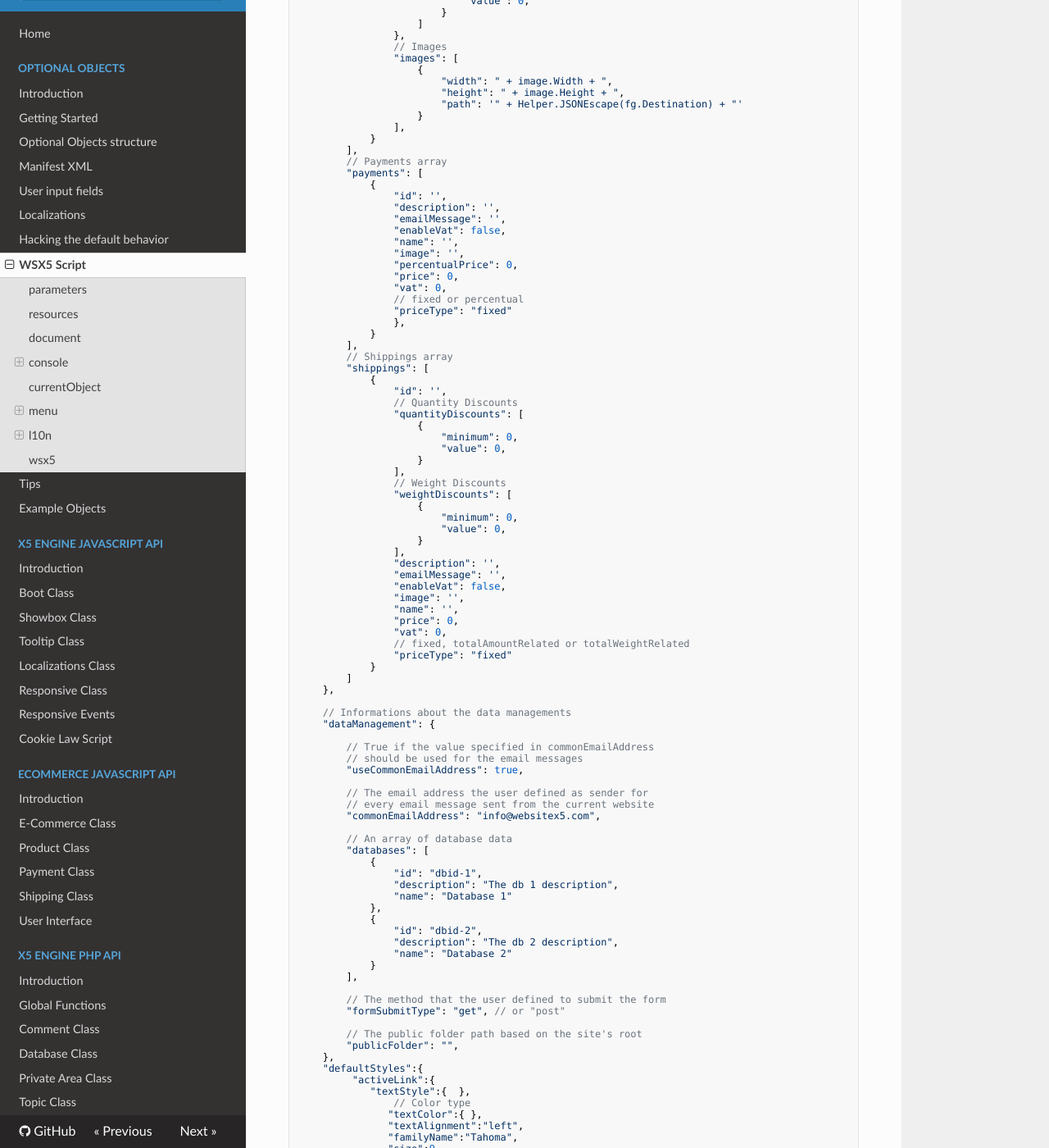
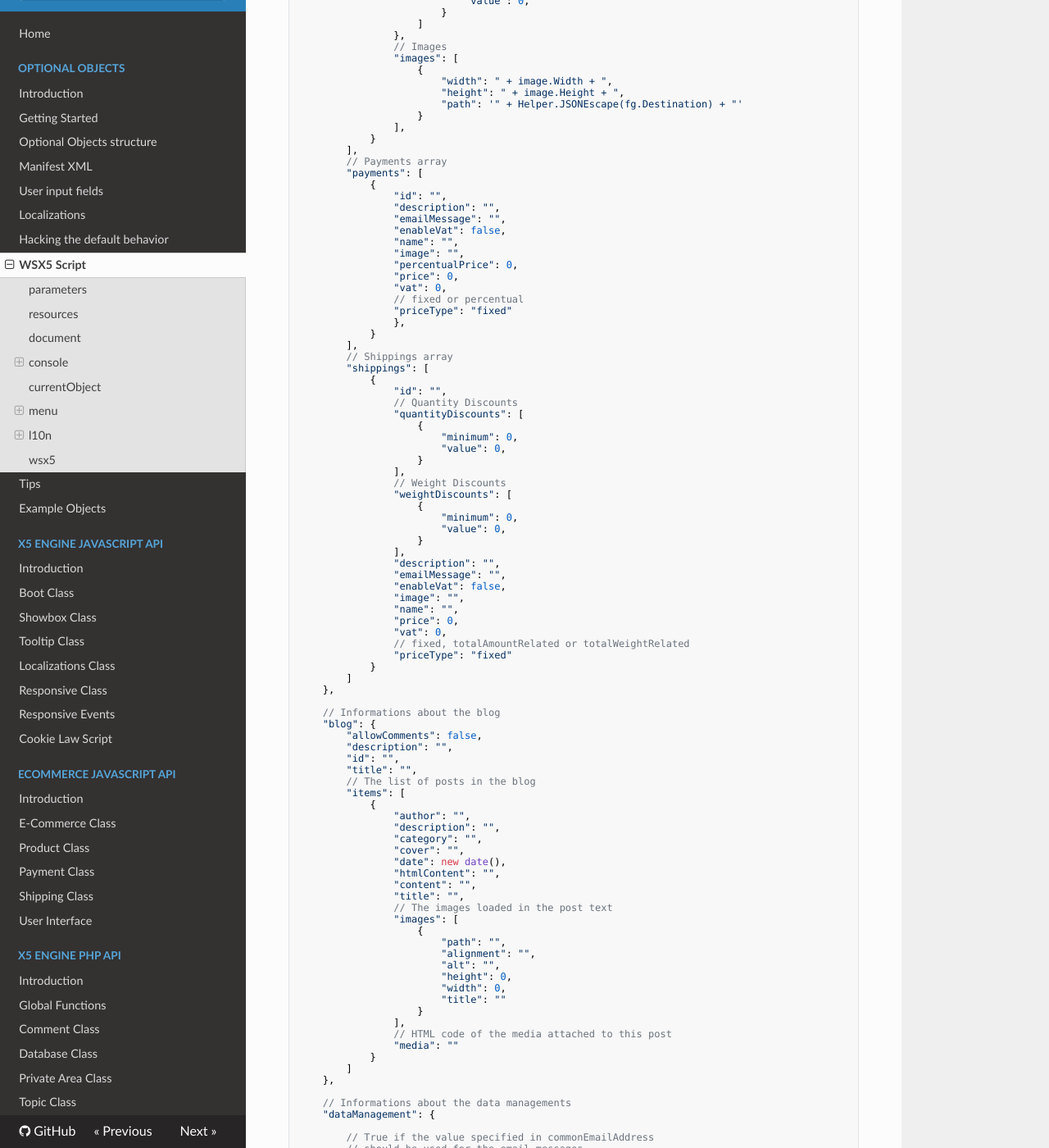
Before and after one commit to WebSiteX5/wsx5-developers-guide, an MkDocs documentation site: the page built from docs/optional-objects/wsx5-script.md, in a window 1280 px wide and 1400 px high, scrolled down 7358 px. Shown: the whole window at 82% size. Built offline with MkDocs 1.6.1, drawn with Linux system fonts in a browser that asks for light colours; nearby versions of some CDN libraries; old or Windows-style settings are respelled for this version of MkDocs; some of the changed text lies outside the part shown.

Commit message:
Oggetti Opzionali: Aggiornamento documentazione dati del blog
WSX5-1794

```diff
--- a/docs/optional-objects/wsx5-script.md
+++ b/docs/optional-objects/wsx5-script.md
@@ -412,25 +412,25 @@ var wsx5 = {
 		// True if the generic coupon code can be used by the user
 		"couponActive": false,
 		// The generic coupon code
-		"coupon": '',
+		"coupon": "",
 		"products": [
 			{
-				"id": '',
-				"name": '',
-				"description": '',
+				"id": "",
+				"name": "",
+				"description": "",
 				"price": 0,
 				"vat": 0,
 				"weight": 0,
-				"coupon": '',
-				"category": '',
+				"coupon": "",
+				"category": "",
 				// Fixed discount
 				"fixedDiscount": {
-					"startDate": '',
+					"startDate": "",
 					"startDateActive": false,
-					"endDate": '',
+					"endDate": "",
 					"endDateActive": false,
 					"absolute": 0,
-					"coupon": '',
+					"coupon": "",
 					"couponEnabled": false,
 					"relative": 0,
 					"enabled": false,
@@ -460,12 +460,12 @@ var wsx5 = {
 		// Payments array
 		"payments": [
 			{
-				"id": '',
-				"description": '',
-				"emailMessage": '',
+				"id": "",
+				"description": "",
+				"emailMessage": "",
 				"enableVat": false,
-				"name": '',
-				"image": '',
+				"name": "",
+				"image": "",
 				"percentualPrice": 0,
 				"price": 0,
 				"vat": 0,
@@ -477,7 +477,7 @@ var wsx5 = {
 		// Shippings array
 		"shippings": [
 			{
-				"id": '',
+				"id": "",
 				// Quantity Discounts
 				"quantityDiscounts": [
 					{
@@ -492,17 +492,51 @@ var wsx5 = {
 						"value": 0,
 					}
 				],
-				"description": '',
-				"emailMessage": '',
+				"description": "",
+				"emailMessage": "",
 				"enableVat": false,
-				"image": '',
-				"name": '',
+				"image": "",
+				"name": "",
 				"price": 0,
 				"vat": 0,
 				// fixed, totalAmountRelated or totalWeightRelated
 				"priceType": "fixed"
 			}
 		]
+	},
+
+	// Informations about the blog
+	"blog": {
+		"allowComments": false,
+		"description": "",
+		"id": "",
+		"title": "",
+		// The list of posts in the blog
+		"items": [
+			{
+				"author": "",
+				"description": "",
+				"category": "",
+				"cover": "",
+				"date": new date(),
+				"htmlContent": "",
+				"content": "",
+				"title": "",
+				// The images loaded in the post text
+				"images": [
+					{
+						"path": "",
+						"alignment": "",
+						"alt": "",
+						"height": 0,
+						"width": 0,
+						"title": ""
+					}
+				],
+				// HTML code of the media attached to this post
+				"media": ""
+			}
+        ]
 	},
 
 	// Informations about the data managements
```
